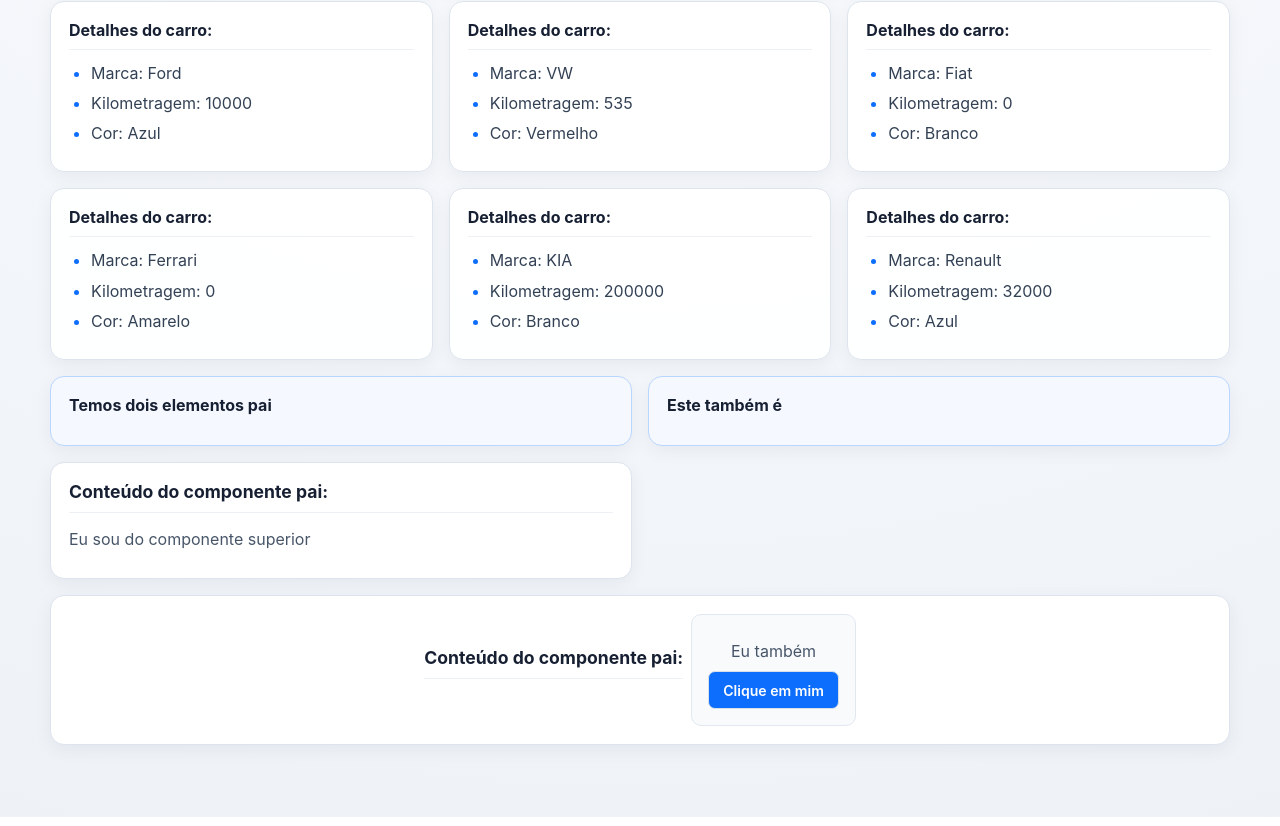
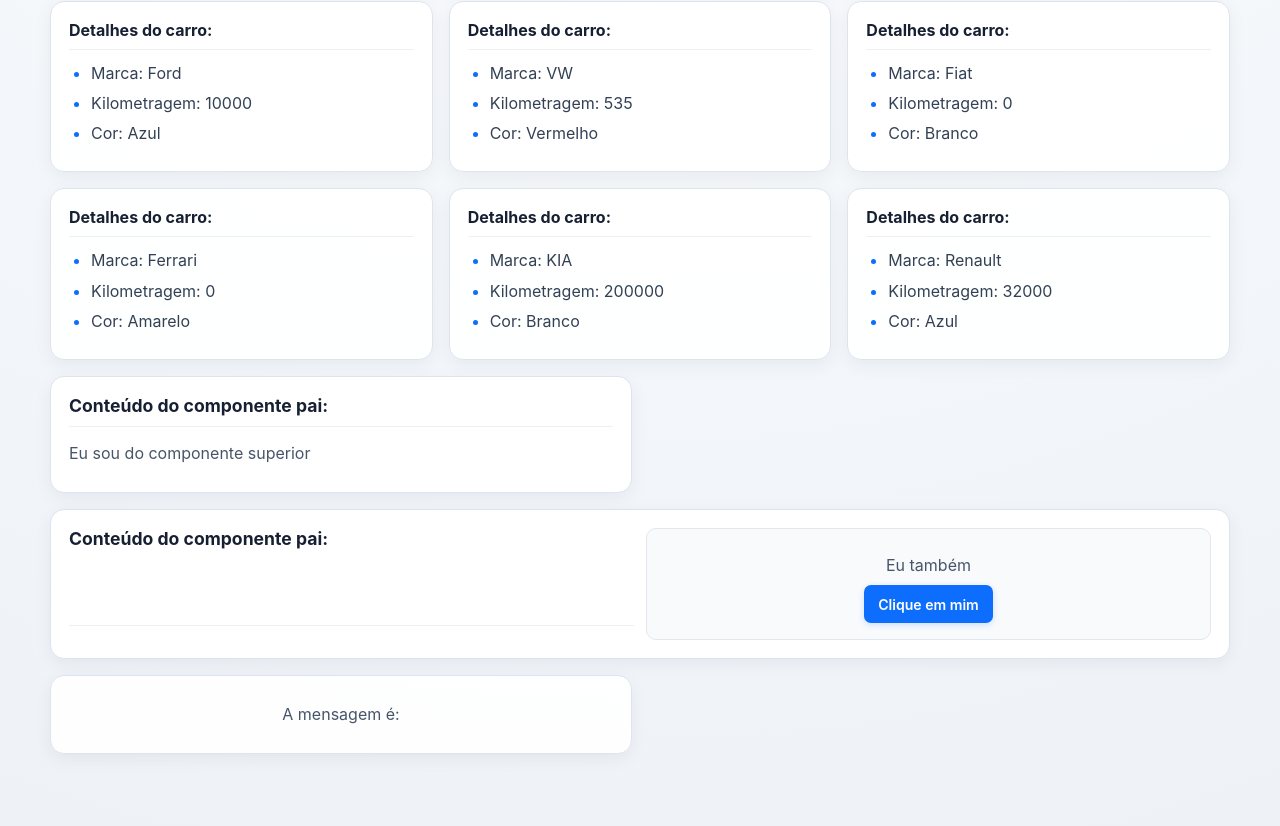
Before and after one commit to vitorcgo/fundamentos-react-lab, a React (Vite) app: page / in a window 1280 px wide. Shown: the part 908-1734 px from the top of the page. Built offline with nearby package versions, Linux system fonts and the light colour scheme.

Commit message:
feat: create message display component

```diff
--- a/src/App.jsx
+++ b/src/App.jsx
@@ -1,3 +1,4 @@
+import { Fragment, useState } from "react";
 import "./App.css";
 import city from "./assets/city.jpg";
 import ManageData from "./components/ManageData";
@@ -5,9 +6,9 @@ import ListRender from "./components/ListRender";
 import ConditionalRender from "./components/ConditionalRender";
 import ShowUserName from "./components/ShowUserName";
 import CarDetails from "./components/CarDetails";
-import Fragment from "./components/Fragment";
 import Container from "./components/Container";
 import ExecuteFunction from "./components/ExecuteFunction";
+import MessageState from "./components/MessageState";
 
 function App() {
 
@@ -20,6 +21,8 @@ function App() {
   function showMessage() {
     console.log("Evento do componente pai");
   }
+
+  const [message, setMessage] = useState();
 
 
 
@@ -71,6 +74,8 @@ function App() {
         </div>
       </Container>
 
+      <MessageState msg={message} />
+
 
     </div>
   );
--- a/src/components/MessageState.js
+++ b/src/components/MessageState.js
@@ -1,29 +1,10 @@
-/*
-  ==============================================================
-  COMPONENTE: MessageState
-  ==============================================================
-
-  OBJETIVO DIDÁTICO
-  Exibir uma mensagem cujo state pertence a um componente pai.
-
-  CONCEITOS
-  - props
-  - lifting state up
-  - fonte única de verdade
-  - componente de apresentação
-
-  RESPONSABILIDADE
-  Este componente deve apenas RECEBER e EXIBIR a mensagem.
-  Ele não deve ser o responsável por controlar o state compartilhado.
-
-  CSS DISPONÍVEL
-  .message-display, .message-display__label, .message-display__value
-
-  TODO: receba a mensagem por prop e apresente-a na interface.
-*/
-
-const MessageState = () => {
-  return null;
+const MessageState = ({ msg }) => {
+  return (
+    <div>
+      {/* O componente apenas exibe a mensagem recebida. */}
+      <p>A mensagem é: {msg}</p>
+    </div>
+  );
 };
 
 export default MessageState;
```
